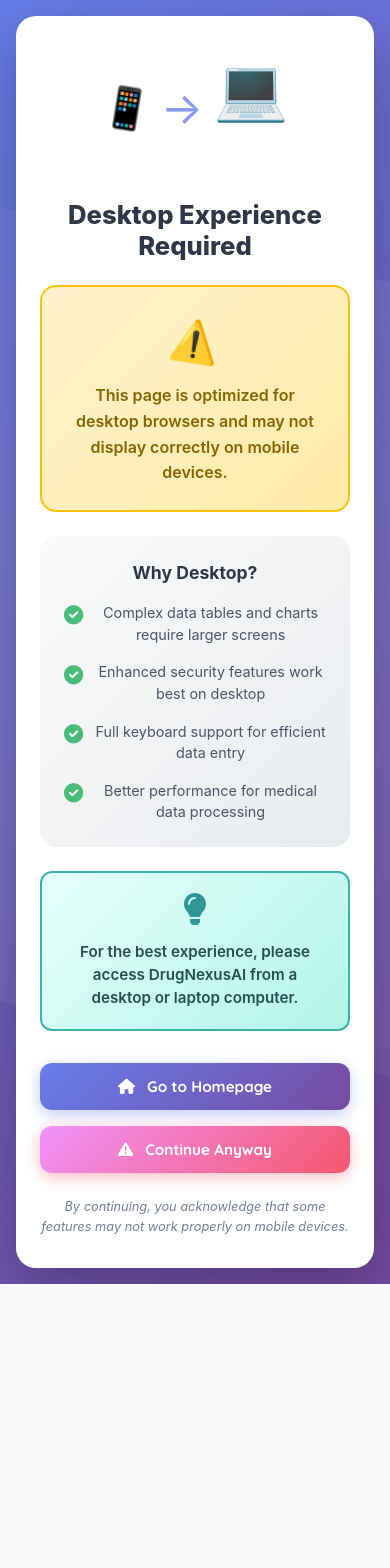
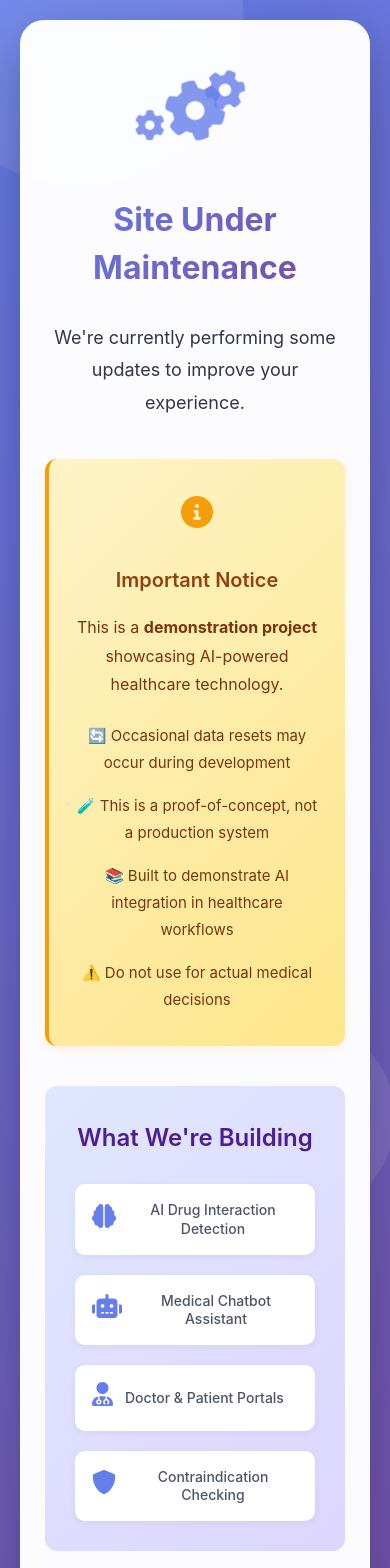
Before and after one commit to SIDDHANTH-THAKURI/healthcare-ai-suite, a React (Vite) app in the folder apps/web/: page / in a window 390 px wide. Before the commit this address led to /mobile-not-supported. Shown: the top 1568 px of the page. Before the commit the page ends 1284 px from the top, so only its background shows below. Built offline with nearby package versions, Linux system fonts and the light colour scheme; no server answers.

Commit message:
maintainance

```diff
--- a/apps/web/src/App.tsx
+++ b/apps/web/src/App.tsx
@@ -19,9 +19,16 @@
 import PatientProfileSetup from "./components/PatientProfileSetup";
 import PatientPortalNew from "./components/PatientPortal";
 import MobileNotSupported from "./components/MobileNotSupported";
+import MaintenancePage from "./components/MaintenancePage";
+import { MAINTENANCE_MODE } from "./config/maintenance";
 
 
 function App() {
+  // If maintenance mode is enabled, show maintenance page for all routes
+  if (MAINTENANCE_MODE) {
+    return <MaintenancePage />;
+  }
+
   return (
     <Router>
       <Routes>
--- /dev/null
+++ b/apps/web/src/components/MaintenancePage.css
@@ -0,0 +1,357 @@
+.maintenance-container {
+  min-height: 100vh;
+  display: flex;
+  align-items: center;
+  justify-content: center;
+  background: linear-gradient(135deg, #667eea 0%, #764ba2 100%);
+  position: relative;
+  overflow: hidden;
+  padding: 20px;
+}
+
+.maintenance-content {
+  max-width: 900px;
+  width: 100%;
+  background: rgba(255, 255, 255, 0.98);
+  border-radius: 24px;
+  padding: 60px 40px;
+  box-shadow: 0 20px 60px rgba(0, 0, 0, 0.3);
+  position: relative;
+  z-index: 10;
+  animation: fadeInUp 0.8s ease-out;
+}
+
+@keyframes fadeInUp {
+  from {
+    opacity: 0;
+    transform: translateY(30px);
+  }
+  to {
+    opacity: 1;
+    transform: translateY(0);
+  }
+}
+
+.maintenance-icon-wrapper {
+  text-align: center;
+  margin-bottom: 30px;
+}
+
+.gear-container {
+  position: relative;
+  display: inline-block;
+  width: 120px;
+  height: 120px;
+}
+
+.gear-container i {
+  position: absolute;
+  color: #667eea;
+  opacity: 0.8;
+}
+
+.gear-1 {
+  font-size: 80px;
+  top: 50%;
+  left: 50%;
+  transform: translate(-50%, -50%);
+  animation: rotateClockwise 4s linear infinite;
+}
+
+.gear-2 {
+  font-size: 50px;
+  top: 10px;
+  right: 0;
+  animation: rotateCounterClockwise 3s linear infinite;
+}
+
+.gear-3 {
+  font-size: 40px;
+  bottom: 5px;
+  left: 5px;
+  animation: rotateClockwise 3.5s linear infinite;
+}
+
+@keyframes rotateClockwise {
+  from {
+    transform: translate(-50%, -50%) rotate(0deg);
+  }
+  to {
+    transform: translate(-50%, -50%) rotate(360deg);
+  }
+}
+
+@keyframes rotateCounterClockwise {
+  from {
+    transform: rotate(0deg);
+  }
+  to {
+    transform: rotate(-360deg);
+  }
+}
+
+.maintenance-title {
+  font-size: 42px;
+  font-weight: 700;
+  color: #2d3748;
+  text-align: center;
+  margin-bottom: 30px;
+  background: linear-gradient(135deg, #667eea 0%, #764ba2 100%);
+  -webkit-background-clip: text;
+  -webkit-text-fill-color: transparent;
+  background-clip: text;
+}
+
+.maintenance-message {
+  color: #4a5568;
+  line-height: 1.8;
+}
+
+.main-text {
+  font-size: 20px;
+  text-align: center;
+  margin-bottom: 40px;
+  color: #2d3748;
+}
+
+.info-box {
+  background: linear-gradient(135deg, #fef3c7 0%, #fde68a 100%);
+  border-left: 4px solid #f59e0b;
+  border-radius: 12px;
+  padding: 25px;
+  margin: 30px 0;
+  display: flex;
+  gap: 20px;
+  box-shadow: 0 4px 12px rgba(245, 158, 11, 0.1);
+}
+
+.info-icon {
+  font-size: 32px;
+  color: #f59e0b;
+  flex-shrink: 0;
+}
+
+.info-content h3 {
+  margin: 0 0 15px 0;
+  color: #92400e;
+  font-size: 20px;
+  font-weight: 600;
+}
+
+.info-content p {
+  margin: 0 0 15px 0;
+  color: #78350f;
+  font-size: 16px;
+}
+
+.notice-list {
+  list-style: none;
+  padding: 0;
+  margin: 0;
+}
+
+.notice-list li {
+  padding: 8px 0;
+  color: #78350f;
+  font-size: 15px;
+  display: flex;
+  align-items: center;
+  gap: 10px;
+}
+
+.features-preview {
+  margin: 40px 0;
+  padding: 30px;
+  background: linear-gradient(135deg, #e0e7ff 0%, #ddd6fe 100%);
+  border-radius: 12px;
+}
+
+.features-preview h3 {
+  text-align: center;
+  color: #4c1d95;
+  font-size: 24px;
+  margin-bottom: 25px;
+  font-weight: 600;
+}
+
+.feature-grid {
+  display: grid;
+  grid-template-columns: repeat(auto-fit, minmax(200px, 1fr));
+  gap: 20px;
+}
+
+.feature-item {
+  display: flex;
+  align-items: center;
+  gap: 12px;
+  padding: 15px;
+  background: white;
+  border-radius: 10px;
+  box-shadow: 0 2px 8px rgba(0, 0, 0, 0.05);
+  transition: transform 0.3s ease, box-shadow 0.3s ease;
+}
+
+.feature-item:hover {
+  transform: translateY(-3px);
+  box-shadow: 0 4px 12px rgba(0, 0, 0, 0.1);
+}
+
+.feature-item i {
+  font-size: 24px;
+  color: #667eea;
+  flex-shrink: 0;
+}
+
+.feature-item span {
+  font-size: 14px;
+  color: #4a5568;
+  font-weight: 500;
+}
+
+.disclaimer {
+  text-align: center;
+  font-size: 15px;
+  color: #718096;
+  margin-top: 30px;
+  padding: 20px;
+  background: #f7fafc;
+  border-radius: 8px;
+  border: 1px solid #e2e8f0;
+}
+
+.maintenance-footer {
+  margin-top: 40px;
+  text-align: center;
+  padding-top: 30px;
+  border-top: 2px solid #e2e8f0;
+}
+
+.status-indicator {
+  display: inline-flex;
+  align-items: center;
+  gap: 10px;
+  padding: 12px 24px;
+  background: #fef2f2;
+  border-radius: 50px;
+  margin-bottom: 15px;
+  font-weight: 500;
+  color: #991b1b;
+}
+
+.status-dot {
+  width: 12px;
+  height: 12px;
+  background: #ef4444;
+  border-radius: 50%;
+  animation: pulse 2s ease-in-out infinite;
+}
+
+@keyframes pulse {
+  0%, 100% {
+    opacity: 1;
+    transform: scale(1);
+  }
+  50% {
+    opacity: 0.5;
+    transform: scale(1.1);
+  }
+}
+
+.footer-text {
+  font-size: 16px;
+  color: #718096;
+  margin: 0;
+}
+
+.background-animation {
+  position: absolute;
+  top: 0;
+  left: 0;
+  width: 100%;
+  height: 100%;
+  overflow: hidden;
+  z-index: 1;
+}
+
+.circle {
+  position: absolute;
+  border-radius: 50%;
+  background: rgba(255, 255, 255, 0.1);
+  animation: float 20s ease-in-out infinite;
+}
+
+.circle-1 {
+  width: 300px;
+  height: 300px;
+  top: -100px;
+  left: -100px;
+  animation-delay: 0s;
+}
+
+.circle-2 {
+  width: 400px;
+  height: 400px;
+  bottom: -150px;
+  right: -150px;
+  animation-delay: 5s;
+}
+
+.circle-3 {
+  width: 200px;
+  height: 200px;
+  top: 50%;
+  left: 50%;
+  animation-delay: 10s;
+}
+
+@keyframes float {
+  0%, 100% {
+    transform: translate(0, 0) scale(1);
+  }
+  33% {
+    transform: translate(30px, -30px) scale(1.1);
+  }
+  66% {
+    transform: translate(-20px, 20px) scale(0.9);
+  }
+}
+
+@media (max-width: 768px) {
+  .maintenance-content {
+    padding: 40px 25px;
+  }
+
+  .maintenance-title {
+    font-size: 32px;
+  }
+
+  .main-text {
+    font-size: 18px;
+  }
+
+  .info-box {
+    flex-direction: column;
+    text-align: center;
+  }
+
+  .feature-grid {
+    grid-template-columns: 1fr;
+  }
+
+  .gear-container {
+    width: 100px;
+    height: 100px;
+  }
+
+  .gear-1 {
+    font-size: 60px;
+  }
+
+  .gear-2 {
+    font-size: 40px;
+  }
+
+  .gear-3 {
+    font-size: 30px;
+  }
+}
--- /dev/null
+++ b/apps/web/src/components/MaintenancePage.tsx
@@ -0,0 +1,90 @@
+import React from 'react';
+import './MaintenancePage.css';
+
+const MaintenancePage: React.FC = () => {
+  return (
+    <div className="maintenance-container">
+      <div className="maintenance-content">
+        <div className="maintenance-icon-wrapper">
+          <div className="gear-container">
+            <i className="fas fa-cog gear-1"></i>
+            <i className="fas fa-cog gear-2"></i>
+            <i className="fas fa-cog gear-3"></i>
+          </div>
+        </div>
+
+        <h1 className="maintenance-title">Site Under Maintenance</h1>
+
+        <div className="maintenance-message">
+          <p className="main-text">
+            We're currently performing some updates to improve your experience.
+          </p>
+
+          <div className="info-box">
+            <div className="info-icon">
+              <i className="fas fa-info-circle"></i>
+            </div>
+            <div className="info-content">
+              <h3>Important Notice</h3>
+              <p>
+                This is a <strong>demonstration project</strong> showcasing AI-powered healthcare technology.
+              </p>
+              <ul className="notice-list">
+                <li>🔄 Occasional data resets may occur during development</li>
+                <li>🧪 This is a proof-of-concept, not a production system</li>
+                <li>📚 Built to demonstrate AI integration in healthcare workflows</li>
+                <li>⚠️ Do not use for actual medical decisions</li>
+              </ul>
+            </div>
+          </div>
+
+          <div className="features-preview">
+            <h3>What We're Building</h3>
+            <div className="feature-grid">
+              <div className="feature-item">
+                <i className="fas fa-brain"></i>
+                <span>AI Drug Interaction Detection</span>
+              </div>
+              <div className="feature-item">
+                <i className="fas fa-robot"></i>
+                <span>Medical Chatbot Assistant</span>
+              </div>
+              <div className="feature-item">
+                <i className="fas fa-user-md"></i>
+                <span>Doctor & Patient Portals</span>
+              </div>
+              <div className="feature-item">
+                <i className="fas fa-shield-alt"></i>
+                <span>Contraindication Checking</span>
+              </div>
+            </div>
+          </div>
+
+          <p className="disclaimer">
+            This platform is designed to demonstrate how AI and machine learning
+            can enhance healthcare decision-making. It's a learning project and
+            should not be relied upon for real medical advice.
+          </p>
+        </div>
+
+        <div className="maintenance-footer">
+          <div className="status-indicator">
+            <span className="status-dot"></span>
+            <span>System Status: Maintenance Mode</span>
+          </div>
+          <p className="footer-text">
+            We'll be back soon! Thank you for your patience.
+          </p>
+        </div>
+      </div>
+
+      <div className="background-animation">
+        <div className="circle circle-1"></div>
+        <div className="circle circle-2"></div>
+        <div className="circle circle-3"></div>
+      </div>
+    </div>
+  );
+};
+
+export default MaintenancePage;
--- /dev/null
+++ b/apps/web/src/config/maintenance.ts
@@ -0,0 +1,7 @@
+// Maintenance Mode Configuration
+// Set to true to enable maintenance mode, false to disable
+
+export const MAINTENANCE_MODE = true;
+
+// You can also use environment variable for more flexibility
+// export const MAINTENANCE_MODE = import.meta.env.VITE_MAINTENANCE_MODE === 'true';
--- a/package.json
+++ b/package.json
@@ -20,7 +20,10 @@
     "install:all": "npm install && npm run install:web && npm run install:api",
     "install:web": "cd apps/web && npm install",
     "install:api": "cd apps/api-gateway && npm install",
-    "lint": "cd apps/web && npm run lint"
+    "lint": "cd apps/web && npm run lint",
+    "maintenance:on": "node scripts/toggle-maintenance.js on",
+    "maintenance:off": "node scripts/toggle-maintenance.js off",
+    "maintenance:status": "node scripts/toggle-maintenance.js status"
   },
   "devDependencies": {
     "concurrently": "^8.2.2"
```
Also changed, not shown: 1 other file (tests, documents, lock files or other folders).
